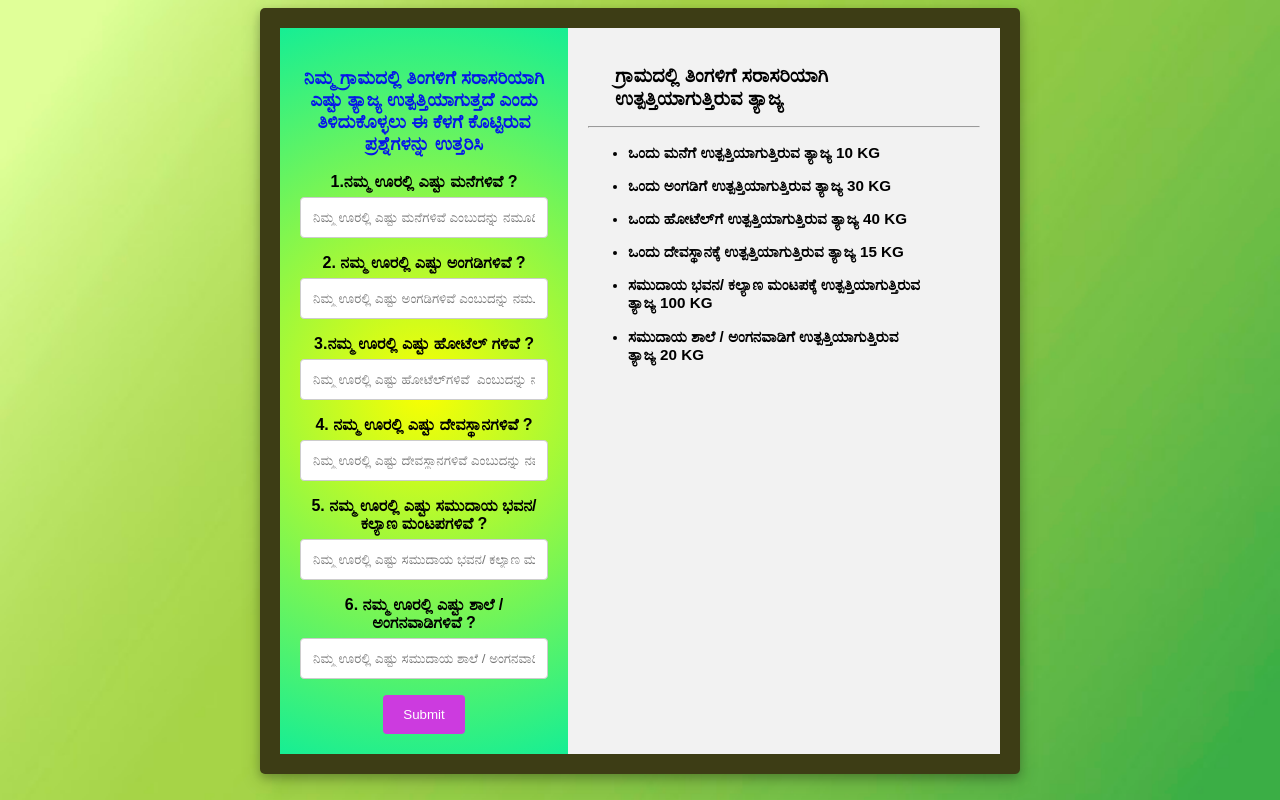
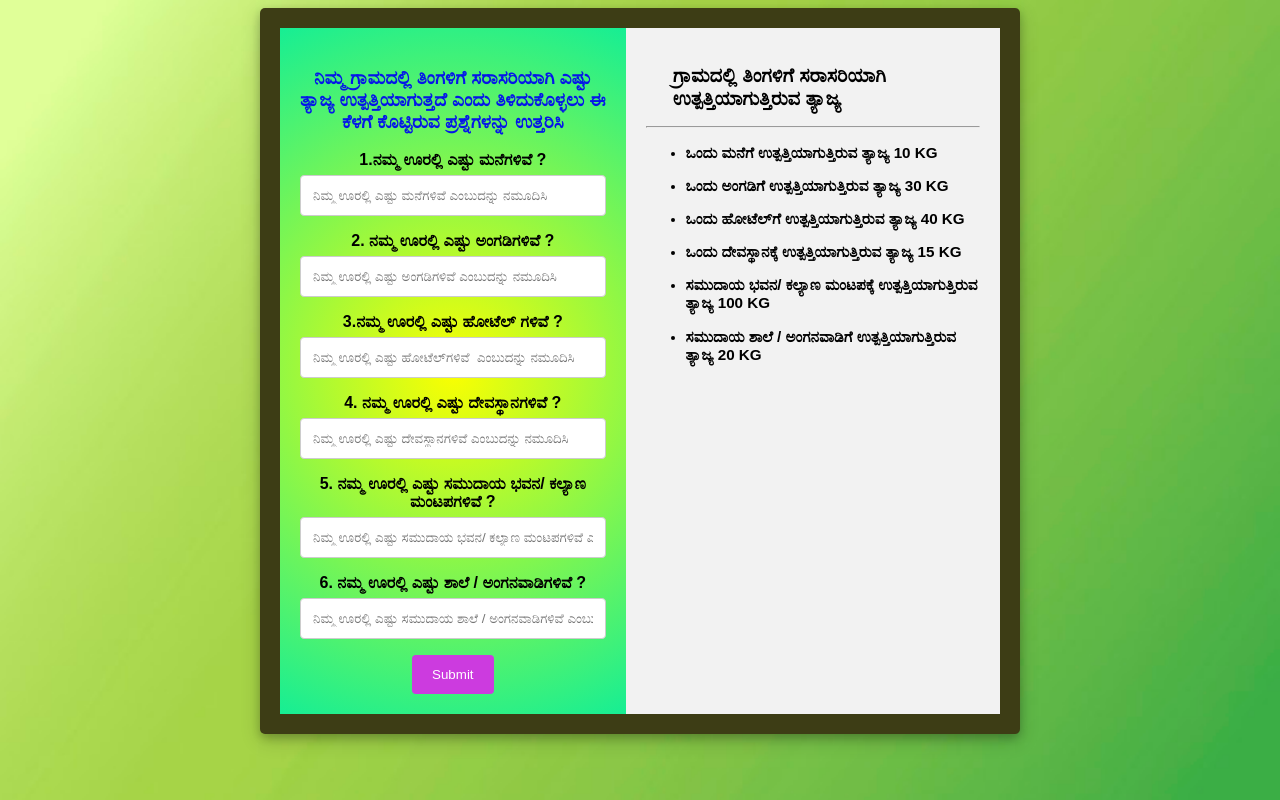
Before and after one commit to sanjeevnk45/calculate_final, a plain HTML site: page index.html in a window 1280 px wide. Drawn offline with Linux system fonts and the light colour scheme.

Commit message:
first commit

```diff
--- a/index.html
+++ b/index.html
@@ -63,7 +63,7 @@
       background: radial-gradient(circle, #fbff00, #16ee94);
       padding: 20px;
       text-align: center;
-      width: 30%;
+      width: 48%;
       justify-content: center;
       align-items: center;
       font-weight: bold;
@@ -74,10 +74,15 @@
       background-color: #f2f2f2;
       padding: 20px;
       text-align: left;
-      width: 60%;
+      width: 52%;
       font-size: small;
+
     }
-
+    @media (max-width: 768px) {
+  .column {
+    width: 62%;
+  }
+}
   </style>
 </head>
 <body>
```
